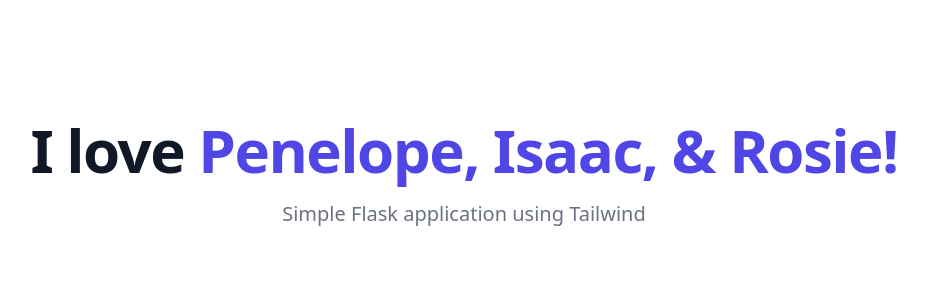
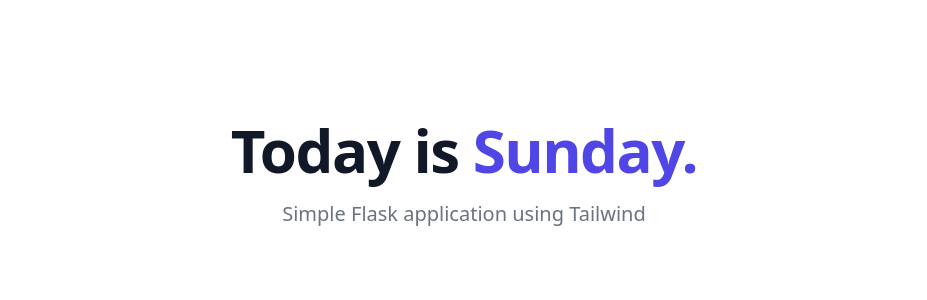
Before and after one commit to lehrer21/flask-app, a Flask app: page / in a window 1280 px wide. Shown: the top 300 px of the page, without its empty margins (176-1103 px from the left). Run offline with Flask 2, Linux system fonts and the light colour scheme.

Commit message:
Updated text of index.html

```diff
--- a/templates/index.html
+++ b/templates/index.html
@@ -14,8 +14,8 @@
       <main class="mt-16 mx-auto max-w-7xl px-4 sm:mt-24">
         <div class="text-center">
           <h1 class="text-4xl tracking-tight font-extrabold text-gray-900 sm:text-5xl md:text-6xl">
-            <span class="block xl:inline">I love</span>
-            <span class="block text-indigo-600 xl:inline">Penelope, Isaac, & Rosie!</span>
+            <span class="block xl:inline">Today is</span>
+            <span class="block text-indigo-600 xl:inline"> Sunday.</span>
           </h1>
           <p class="mt-3 max-w-md mx-auto text-base text-gray-500 sm:text-lg md:mt-5 md:text-xl md:max-w-3xl">
             Simple Flask application using Tailwind
```
